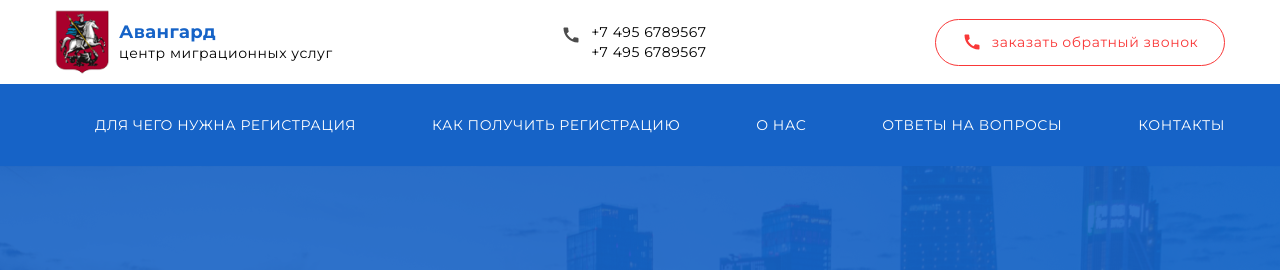
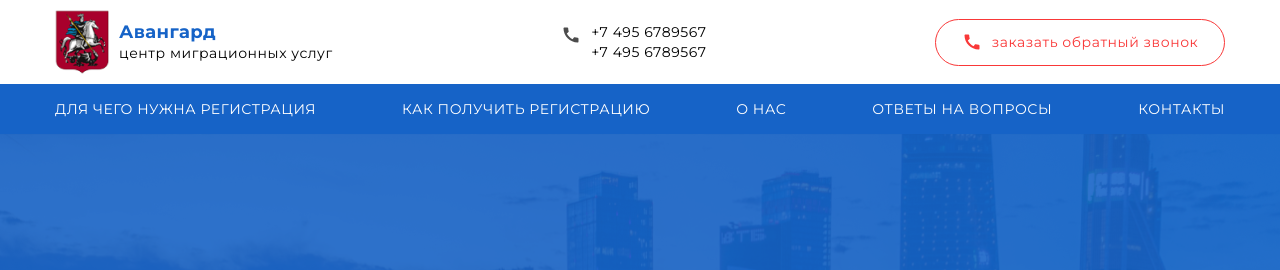
Before and after one commit to netexsu/Avangard, a PHP site: page / in a window 1280 px wide. Shown: the top 270 px of the page. Run offline with PHP 8.4, Linux system fonts and the light colour scheme; style sheets or scripts are compiled from the project's sources.

Commit message:
СТилизация маркеров

```diff
--- a/#src/scss/blocks/_navigation.scss
+++ b/#src/scss/blocks/_navigation.scss
@@ -46,7 +46,8 @@
 }
 .menu {
   &__links {
-    list-style-type: none;
+		list-style-type: none;
+		margin:0; padding: 0;
     display: flex;
     flex-wrap: wrap;
     justify-content: space-between;
```
